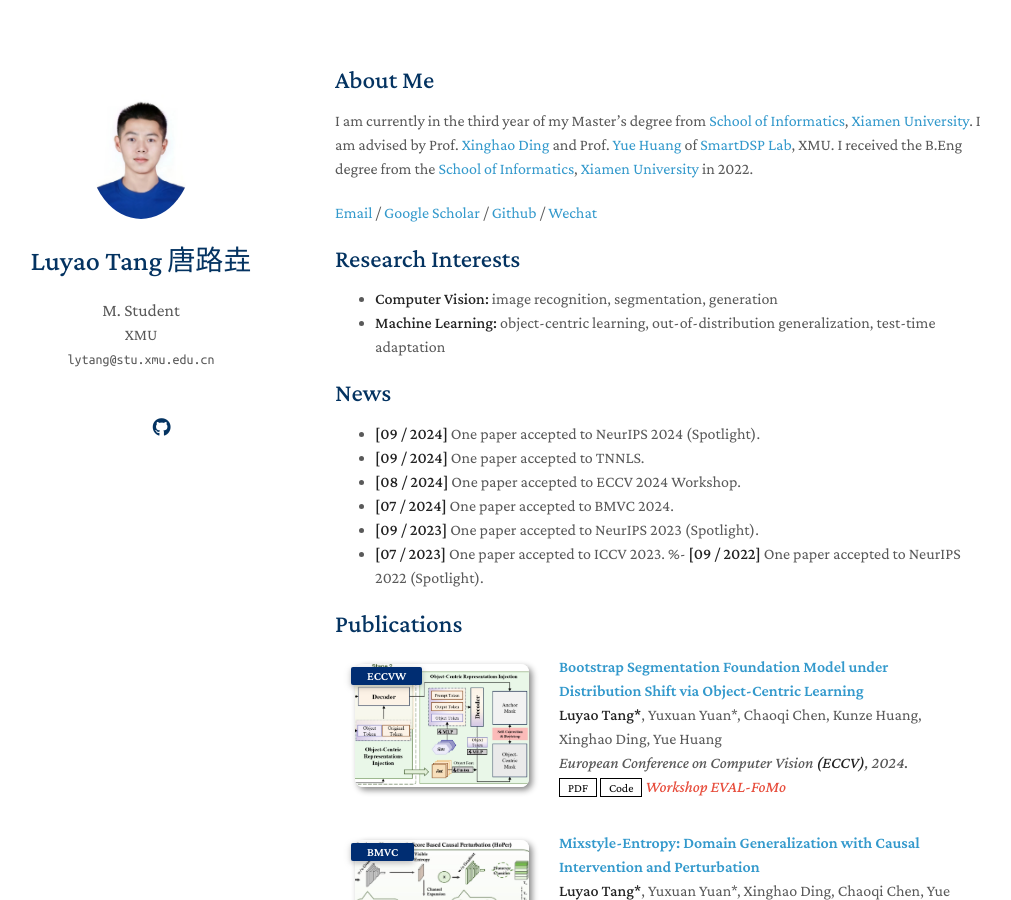
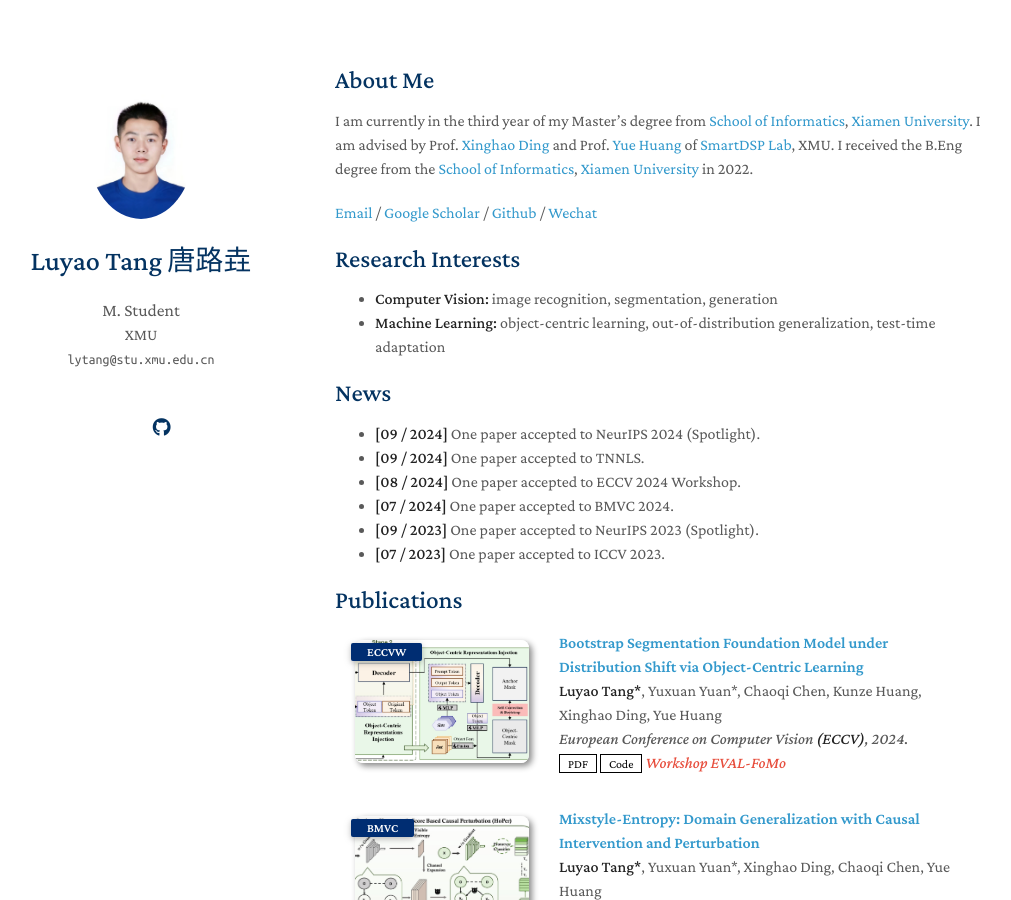
Before and after one commit to lytang63/lytang63.github.io, a Jekyll site: the page built from index.md, in a window 1280 px wide and 900 px high. Shown: the whole window, without its empty margins (135-1146 px from the left). Built offline with Jekyll 4.4.1, drawn with Linux system fonts in a browser that asks for light colours; nearby versions of some CDN libraries; a style sheet for code colours, icons or effects is not loaded; our own code applies the rules of GitHub Pages for plain Markdown files.

Commit message:
Update index.md

```diff
--- a/index.md
+++ b/index.md
@@ -20,7 +20,7 @@ I am currently in the third year of my Master's degree from [School of Informati
 - **[07 / 2024]** One paper accepted to BMVC 2024.
 - **[09 / 2023]** One paper accepted to NeurIPS 2023 (Spotlight).
 - **[07 / 2023]** One paper accepted to ICCV 2023.
-%- **[09 / 2022]** One paper accepted to NeurIPS 2022 (Spotlight).
+<!-- - **[09 / 2022]** One paper accepted to NeurIPS 2022 (Spotlight).。 -->
 
 {% include_relative _includes/publications.md %}
 
```
